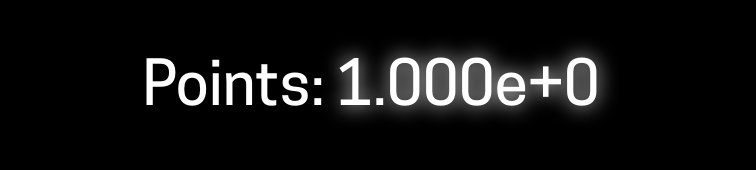
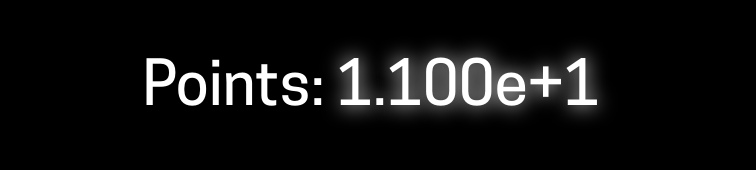
Before and after one commit to Tommy1111112/PointGame, a plain HTML site: page index.html in a window 1280 px wide. Both pictures are taken after a click on the button "Generate Points". Shown: the top 170 px of the page, without its empty margins (0-756 px from the left). Drawn offline with Linux system fonts and the light colour scheme.

Commit message:
Add files via upload

```diff
--- a/index.html
+++ b/index.html
@@ -4,14 +4,13 @@
   <title>Points Game</title>
   <script src="ExpantaNum.js"></script>
   <script src="script.js"></script>
-  <script src="format.js"></script>
   <link rel="stylesheet" type="text/css" href="style.css" />
 </head>
 <body class="BG">
   <table>
     <tr>
       <td colspan="2" class="NUMTXT">
-        <h1>Points: <span id="NUM">0</span></h1>
+        <h1>Points: <span id="NUM">10</span></h1>
       </td>
     </tr>
     <tr>
--- a/script.js
+++ b/script.js
@@ -1,4 +1,5 @@
-let NUM = new ExpantaNum(0);
+let NUM = new ExpantaNum(10);
+
 let NUMPC = new ExpantaNum(1);
 
 let upgrades = [
@@ -59,7 +60,7 @@ let ultraUpgrades = [
     id: 1,
     title: "ULTRA UPGRADE I",
     description: "8x Point but reset normal upgrades",
-    cost: new ExpantaNum("1e200"),
+    cost: new ExpantaNum(1e200),
     effect: new ExpantaNum(1),
     level: new ExpantaNum(0),
     costMultiplier: new ExpantaNum(1e10),
@@ -87,6 +88,9 @@ function CalculateNUMPC() {
   for (let upgrade of upgrades) {
     PC = PC.mul(upgrade.effect);
   }
+  for (let ultraUpgrade of ultraUpgrades) {
+	  PC = PC.mul(ultraUpgrade.effect);
+  }
   return PC;
 }
 
@@ -102,9 +106,9 @@ function BuyUpgrade(upgradeId) {
   UpdateNUMTEXT();
 }
 
-function formatWithExponent(num) {
+function formatWithExponent(NUM) {
   // Convert the number to ExpantaNum for precision
-  const expNum = new ExpantaNum(num);
+  const expNum = new ExpantaNum(NUM);
 
   // Check if the number is already in scientific notation
   if (expNum.gte("0")) {
@@ -135,7 +139,11 @@ function BuyUltraUpgrade(ultraUpgradeId) {
 }
 
 function UpdateNUMTEXT() {
-  document.getElementById('NUM').textContent = formatWithExponent(NUM);
+	let unformatted = document.getElementById('NUM');
+	if(unformatted != null) {
+		let formatted = formatWithExponent(NUM);
+		unformatted.textContent = formatted;
+	}
 }
 
 function UpdateUpgradeText(upgrade) {
```
